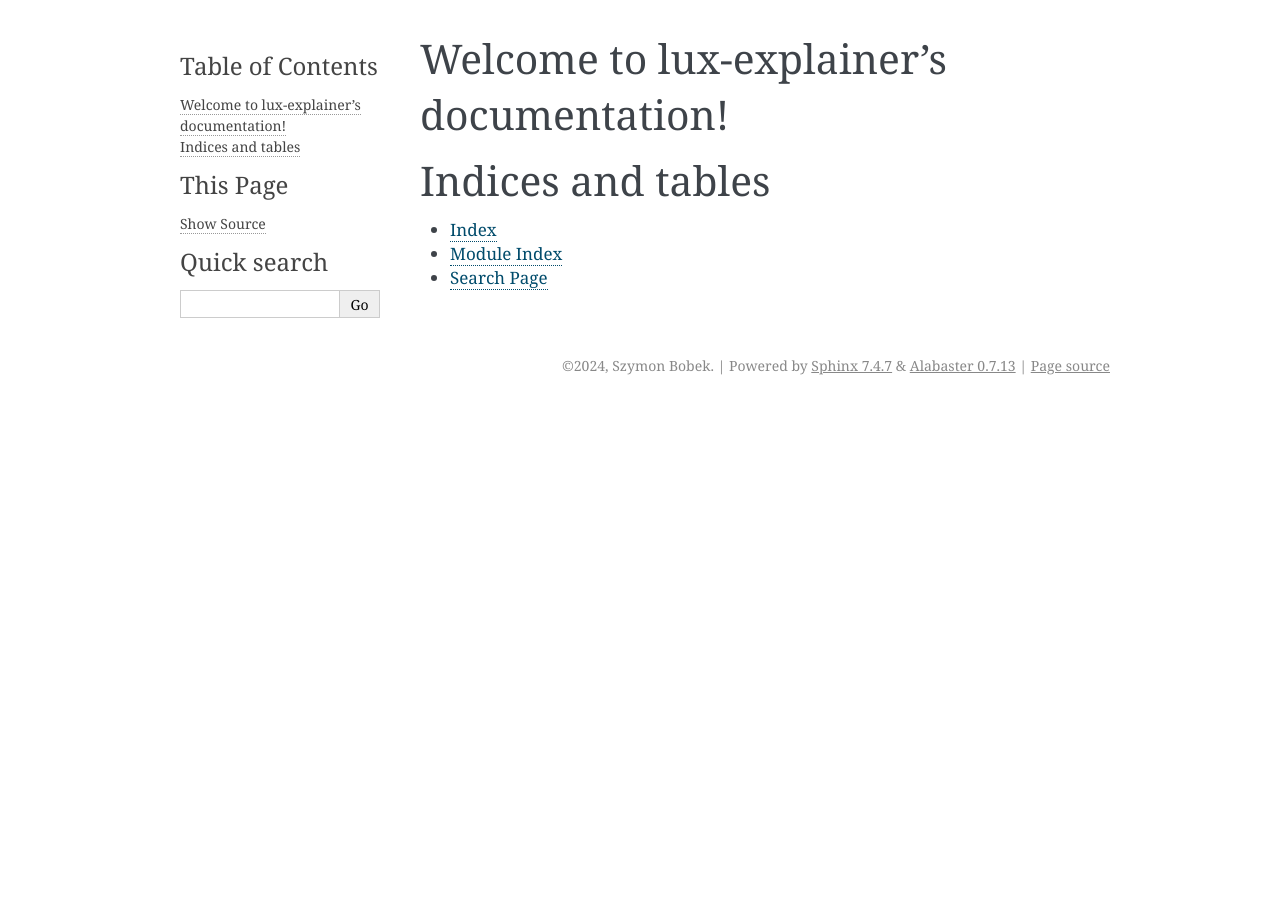
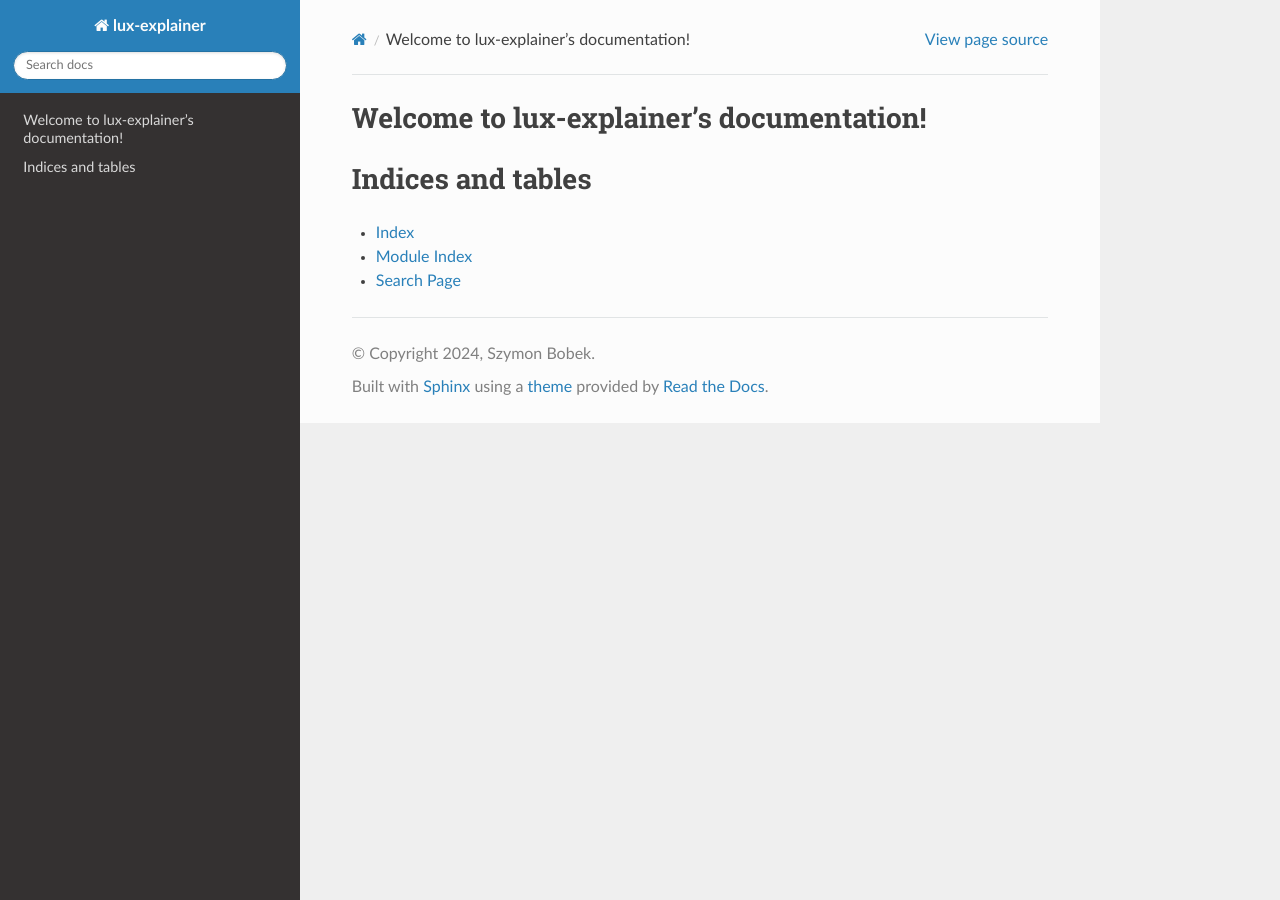
Before and after one commit to sbobek/lux, a Sphinx documentation site: the page built from docs/index.rst, in a window 1280 px wide. Built offline with Sphinx 7.4.7 and the Read the Docs theme 2.0.0, drawn with Linux system fonts in a browser that asks for light colours; some of the changed lines change nothing that is shown.

Commit message:
config updated of sphinx

```diff
--- a/docs/conf.py
+++ b/docs/conf.py
@@ -28,10 +28,22 @@
 # extensions coming with Sphinx (named 'sphinx.ext.*') or your custom
 # ones.
 extensions = [
+    'sphinx.ext.duration',
+    'sphinx.ext.doctest',
+    'sphinx.ext.autodoc',
+    'sphinx.ext.autosummary',
+    'sphinx.ext.intersphinx',
 ]
+
+intersphinx_disabled_domains = ['std']
 
 # Add any paths that contain templates here, relative to this directory.
 templates_path = ['_templates']
+
+intersphinx_mapping = {
+    'python': ('https://docs.python.org/3/', None),
+    'sphinx': ('https://www.sphinx-doc.org/en/master/', None),
+}
 
 # List of patterns, relative to source directory, that match files and
 # directories to ignore when looking for source files.
@@ -44,7 +56,7 @@
 # The theme to use for HTML and HTML Help pages.  See the documentation for
 # a list of builtin themes.
 #
-html_theme = 'alabaster'
+html_theme = 'sphinx_rtd_theme'
 
 # Add any paths that contain custom static files (such as style sheets) here,
 # relative to this directory. They are copied after the builtin static files,
```
Also changed, not shown: docs/requirements.txt (added).
